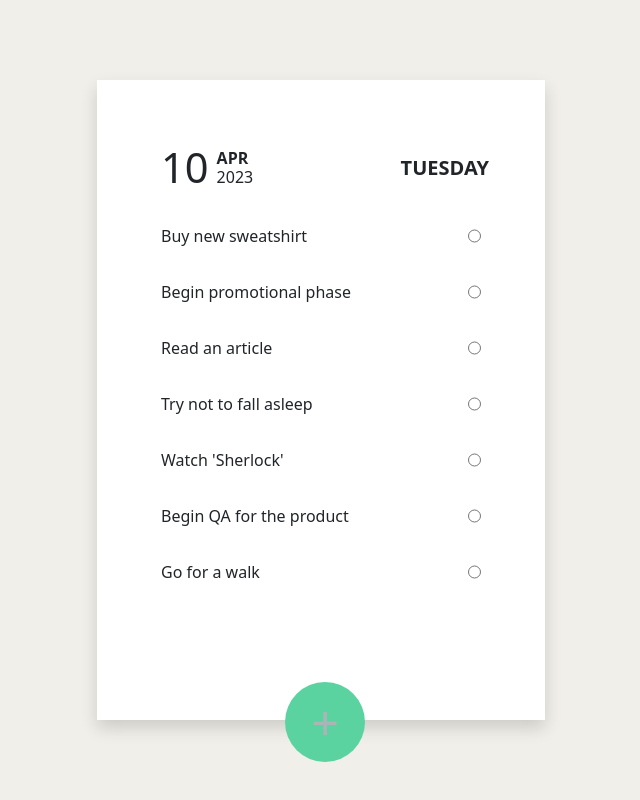
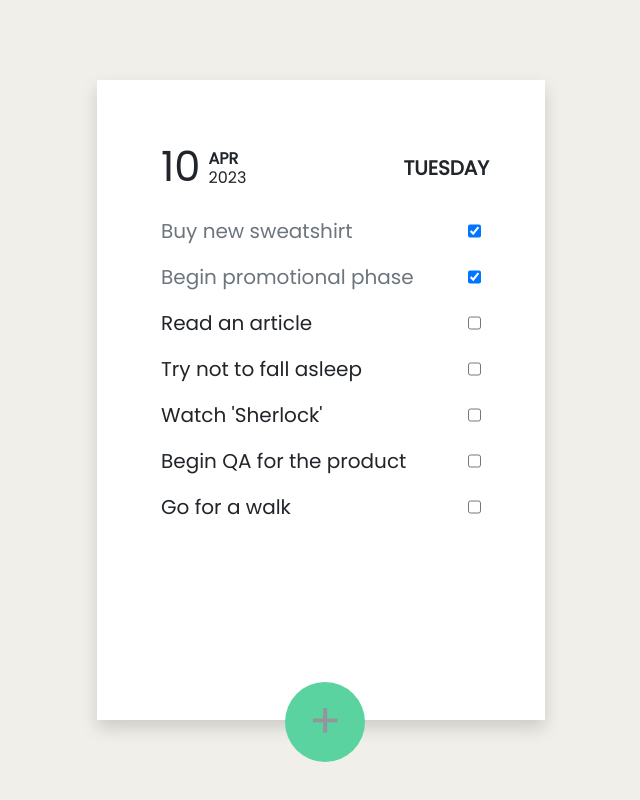
Before and after one commit to vipul832/todo-list, a React (Vite) app: page / in a window 1280 px wide. Shown: the whole page, without its empty margins (319-959 px from the left). Built offline with nearby package versions, Linux system fonts and the light colour scheme.

Commit message:
update Task font family and button color

```diff
--- a/index.html
+++ b/index.html
@@ -11,6 +11,14 @@
       integrity="sha384-KK94CHFLLe+nY2dmCWGMq91rCGa5gtU4mk92HdvYe+M/SXH301p5ILy+dN9+nJOZ"
       crossorigin="anonymous"
     />
+    <!--google fonts-->
+    <link rel="preconnect" href="https://fonts.googleapis.com" />
+    <link rel="preconnect" href="https://fonts.gstatic.com" crossorigin />
+    <link
+      href="https://fonts.googleapis.com/css2?family=Poppins&display=swap"
+      rel="stylesheet"
+    />
+
     <title>Vite + React + TS</title>
   </head>
   <body style="background-color: #f0efe9">
--- a/src/App.css
+++ b/src/App.css
@@ -1,3 +1,7 @@
+* {
+  font-family: "Poppins", sans-serif;
+}
+
 .todo-area {
   width: 28rem;
   height: 40rem;
@@ -8,7 +12,7 @@
   top: 94%;
   left: 42%;
   font-size: 3rem;
-  color: #aab6b6;
+  color: #94949c;
   border-radius: 50%;
   background-color: #5ad3a0;
   width: 5rem;
--- a/src/components/Task.js
+++ /dev/null
@@ -1,18 +0,0 @@
-"use strict";
-var __assign = (this && this.__assign) || function () {
-    __assign = Object.assign || function(t) {
-        for (var s, i = 1, n = arguments.length; i < n; i++) {
-            s = arguments[i];
-            for (var p in s) if (Object.prototype.hasOwnProperty.call(s, p))
-                t[p] = s[p];
-        }
-        return t;
-    };
-    return __assign.apply(this, arguments);
-};
-exports.__esModule = true;
-var jsx_runtime_1 = require("react/jsx-runtime");
-function Task(props) {
-    return ((0, jsx_runtime_1.jsxs)("div", __assign({ className: "d-flex justify-content-between my-3" }, { children: [(0, jsx_runtime_1.jsx)("p", __assign({ className: "m-0" }, { children: props.text })), (0, jsx_runtime_1.jsx)("input", { type: "radio" })] })));
-}
-exports["default"] = Task;
--- a/src/components/Task.tsx
+++ b/src/components/Task.tsx
@@ -1,13 +1,18 @@
 import React from "react";
 type TaskProps = {
   text: string;
+  status: boolean;
 };
 
 export default function Task(props: TaskProps) {
   return (
-    <div className="d-flex justify-content-between my-3">
-      <p className="m-0">{props.text}</p>
-      <input type="radio" />
+    <div className="d-flex justify-content-between my-2">
+      <p
+        className={`m-0 fs-5 ${props.status ? "text-secondary" : "text-dark"}`}
+      >
+        {props.text}
+      </p>
+      <input type="checkbox" checked={props.status} />
     </div>
   );
 }
--- a/src/components/TodoTask.tsx
+++ b/src/components/TodoTask.tsx
@@ -1,17 +1,44 @@
 import React, { Component } from "react";
 import Task from "./Task";
+
+const todoObj = [
+  {
+    task: "Buy new sweatshirt",
+    status: true,
+  },
+  {
+    task: "Begin promotional phase",
+    status: true,
+  },
+  {
+    task: "Read an article",
+    status: false,
+  },
+  {
+    task: "Try not to fall asleep",
+    status: false,
+  },
+  {
+    task: "Watch 'Sherlock'",
+    status: false,
+  },
+  {
+    task: "Begin QA for the product",
+    status: false,
+  },
+  {
+    task: "Go for a walk",
+    status: false,
+  },
+];
 
 export default class TodoTask extends Component {
   render() {
     return (
       <div className="task-area">
-        <Task text={"Buy new sweatshirt"} />
-        <Task text={"Begin promotional phase"} />
-        <Task text={"Read an article"} />
-        <Task text={"Try not to fall asleep"} />
-        <Task text={"Watch 'Sherlock'"} />
-        <Task text={"Begin QA for the product"} />
-        <Task text={"Go for a walk"} />
+        {todoObj.map((todo) => {
+          return <Task text={todo.task} status={todo.status} />;
+        })}
       </div>
     );
   }
```
